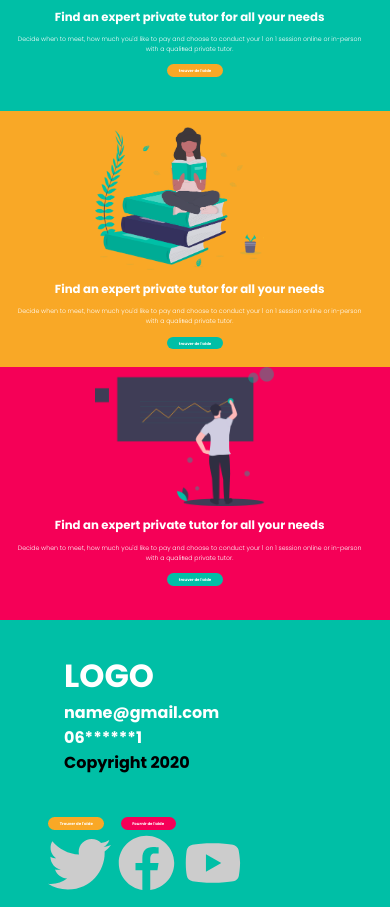
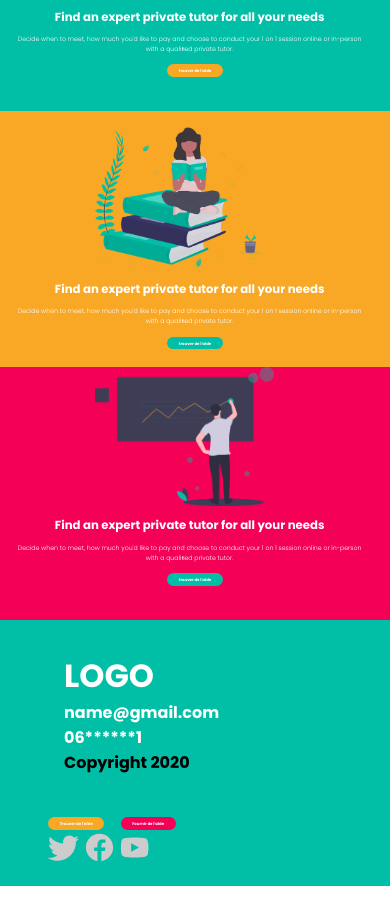
Before and after one commit to marwanmar123/prjtStudents, a website: page index.html in a window 390 px wide. Shown: the part 193-1100 px from the top of the page. After the commit the page ends 1079 px from the top, so only its background shows below. Drawn offline with Linux system fonts and the light colour scheme.

Commit message:
ptittache

```diff
--- a/app/scss/style.scss
+++ b/app/scss/style.scss
@@ -220,3 +220,13 @@ $colorW:#FFFFFF;
         }
     }
 }
+
+@media only screen and (max-width:500px) {
+    .footer {
+        &__social {
+            img {
+                width: 15%;
+            }
+        }
+    }
+}
```
Also changed, not shown: src/css/style.css, 1 other file.
